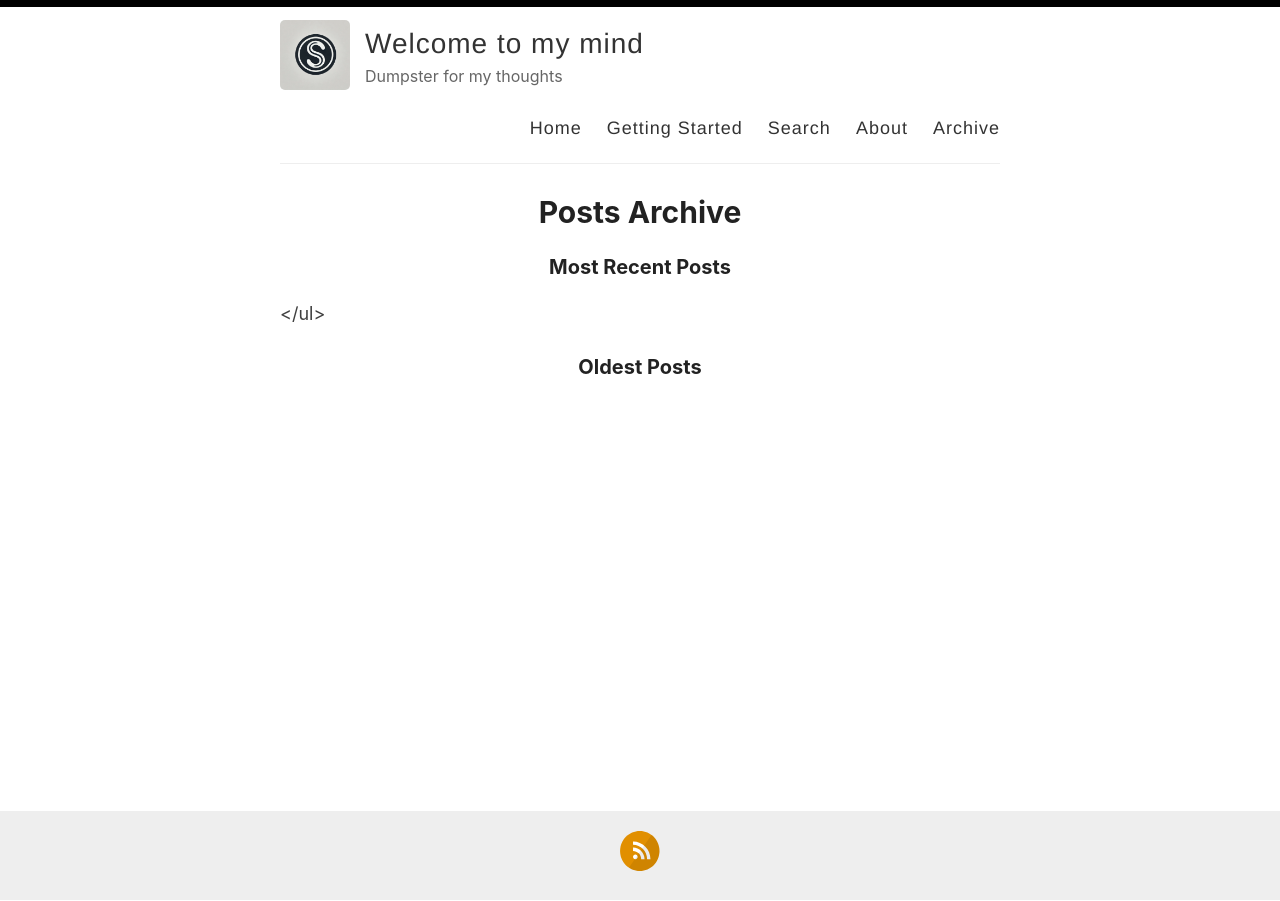
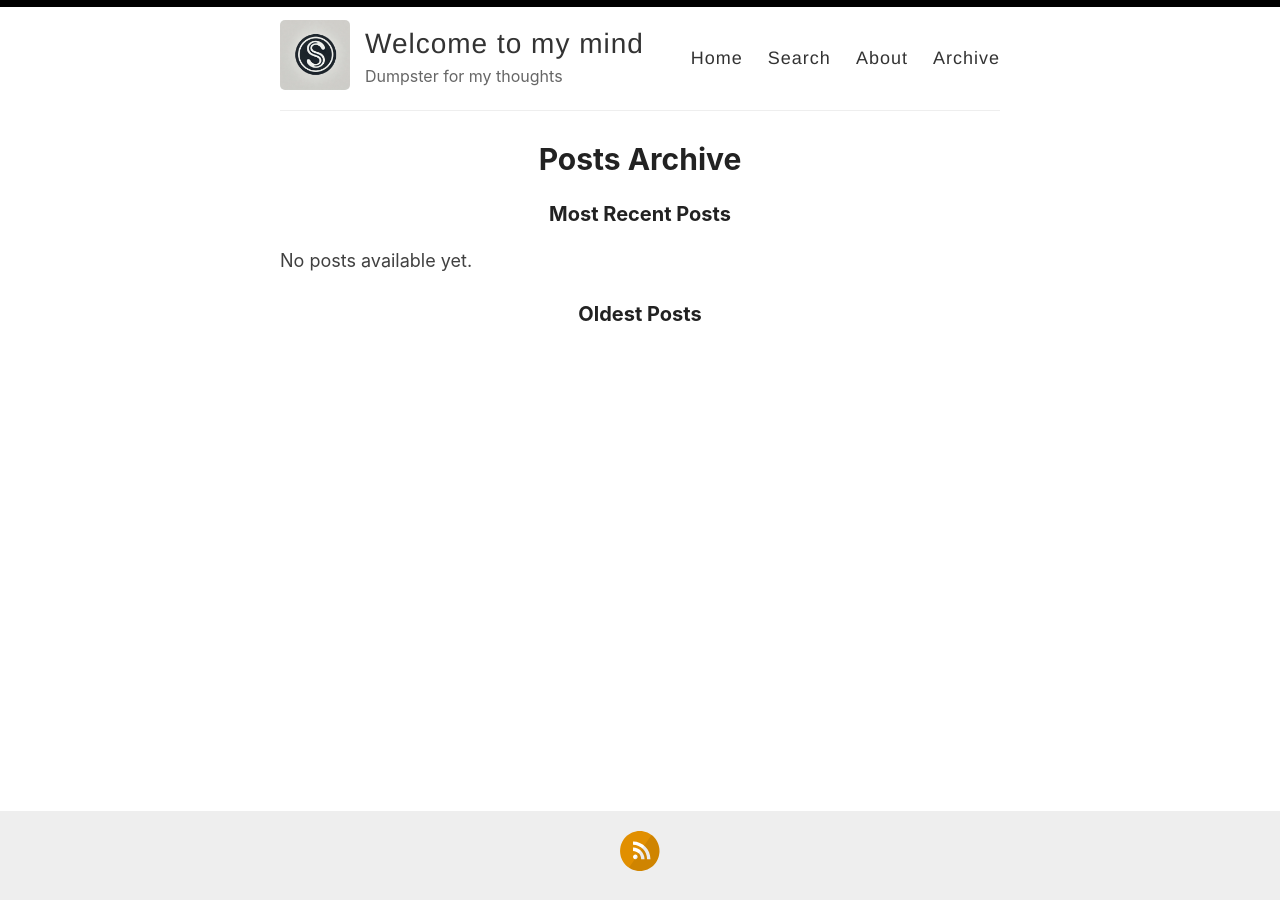
Before and after one commit to srivatsamr/srivatsamr-blog, a Jekyll site: the page built from _pages/archive.md, in a window 1280 px wide. Built offline with Jekyll 4.4.1, drawn with Linux system fonts in a browser that asks for light colours.

Commit message:
Resolve minor bugs

```diff
--- a/_config.yml
+++ b/_config.yml
@@ -55,7 +55,7 @@ url: https://www.srivatsamr.com
 # (http://yourusername.github.io/repository-name)
 # and NOT your User repository (http://yourusername.github.io)
 # then add in the baseurl here, like this: "/repository-name"
-baseurl: "/blog"
+baseurl: ""
 
 #
 # !! You don't need to change any of the configuration flags below !!
--- a/_layouts/default.html
+++ b/_layouts/default.html
@@ -1,16 +1,18 @@
 <!DOCTYPE html>
 <html>
+
 <head>
   <title>{% if page.title %}{{ page.title }} – {% endif %}{{ site.name }} – {{ site.description }}</title>
   {% seo title=false %}
   {% include meta.html %}
 
   <link rel="stylesheet" type="text/css" href="{{ site.baseurl }}/assets/style.css" />
-    <link rel="alternate" type="application/rss+xml" title="{{ site.name }} - {{ site.description }}" href="{{ site.baseurl }}/feed.xml" />
+  <link rel="alternate" type="application/rss+xml" title="{{ site.name }} - {{ site.description }}"
+    href="{{ site.baseurl }}/feed.xml" />
   <link rel="canonical" href="{{ site.url }}{{ page.url }}" />
 
   <meta name="theme-color" content="#000000">
-    <link rel="icon" type="image/png" sizes="32x32" href="{{ site.baseurl }}/images/favicon-32x32.png">
+  <link rel="icon" type="image/png" sizes="32x32" href="{{ site.baseurl }}/images/logo.webp">
   {% include analytics_head.html %}
 </head>
 
@@ -20,7 +22,8 @@
     <div class="wrapper-masthead">
       <div class="container">
         <header class="masthead clearfix">
-            <a href="{{ site.baseurl }}/" class="site-avatar"><img src="{{ site.baseurl }}{{ site.avatar }}" alt="{{ site.title }}" /></a>
+          <a href="{{ site.baseurl }}/" class="site-avatar"><img src="{{ site.baseurl }}{{ site.avatar }}"
+              alt="{{ site.title }}" /></a>
 
           <div class="site-info">
             <h1 class="site-name"><a href="{{ site.baseurl }}/">{{ site.name }}</a></h1>
@@ -29,7 +32,6 @@
 
           <nav>
             <a href="{{ site.baseurl }}/">Home</a>
-              <a href="{{ site.baseurl }}/getting-started">Getting Started</a>
             <a href="{{ site.baseurl }}/search">Search</a>
             <a href="{{ site.baseurl }}/about">About</a>
             <a href="{{ site.baseurl }}/archive">Archive</a>
@@ -55,4 +57,5 @@
 
   {% include analytics.html %}
 </body>
+
 </html>
--- a/_pages/archive.md
+++ b/_pages/archive.md
@@ -4,30 +4,45 @@ permalink: /archive/
 title: Posts Archive
 ---
 
-
 <div id="archives">
   <section id="archive">
-     <h3>Most Recent Posts</h3>
-      {%for post in site.posts %}
-      {% unless post.next %}
-      <ul class="this">
-          {% else %}
-          {% capture month %}{{ post.date | date: '%B %Y' }}{% endcapture %}
-          {% capture nmonth %}{{ post.next.date | date: '%B %Y' }}{% endcapture %}
-          {% capture year %}{{ post.date | date: '%Y' }}{% endcapture %}
-          {% capture nyear %}{{ post.next.date | date: '%Y' }}{% endcapture %}
-          {% if year != nyear %}
-      </ul>
-      <h2 style="text-align:left;">{{ post.date | date: '%Y' }}</h2>
-      <ul class="past">
+    <h3>Most Recent Posts</h3>
+
+    {% if site.posts.size > 0 %}
+      {% assign current_year = nil %}
+      {% assign current_month = nil %}
+
+      {% for post in site.posts %}
+        {% assign post_year = post.date | date: '%Y' %}
+        {% assign post_month = post.date | date: '%B %Y' %}
+
+        {% if current_year != post_year %}
+          {% if current_year %}
+            </ul> <!-- Close previous year's list -->
           {% endif %}
-          {% if month != nmonth %}
-          <h3 style="text-align:left;">{{ post.date | date: '%B %Y' }}</h3>
+          <h2 style="text-align:left;">{{ post_year }}</h2>
+          <ul class="past">
+          {% assign current_year = post_year %}
+          {% assign current_month = post_month %}
+        {% endif %}
+
+        {% if current_month != post_month %}
+          {% if current_month %}
+            </ul> <!-- Close previous month's list -->
           {% endif %}
-          {% endunless %}
-          <p><b><a href="{{ site.baseurl }}{{ post.url }}">{% if post.title and post.title != "" %}{{post.title}}{% else %}{{post.excerpt |strip_html}}{%endif%}</a></b> - {% if post.date and post.date != "" %}{{ post.date | date: "%e %B %Y" }}{%endif%}</p>
-          {% endfor %}
-      </ul>
+          <h3 style="text-align:left;">{{ post_month }}</h3>
+          <ul class="past">
+          {% assign current_month = post_month %}
+        {% endif %}
+
+        <li><b><a href="{{ site.baseurl }}{{ post.url }}">{{ post.title | default: post.excerpt | strip_html }}</a></b> - {{ post.date | date: "%e %B %Y" }}</li>
+
+      {% endfor %}
+      </ul> <!-- Close the last list -->
+    {% else %}
+      <p>No posts available yet.</p>
+    {% endif %}
+
     <h3>Oldest Posts</h3>
   </section>
 </div>
```
Lines whose indentation alone changed are shown as unchanged.
